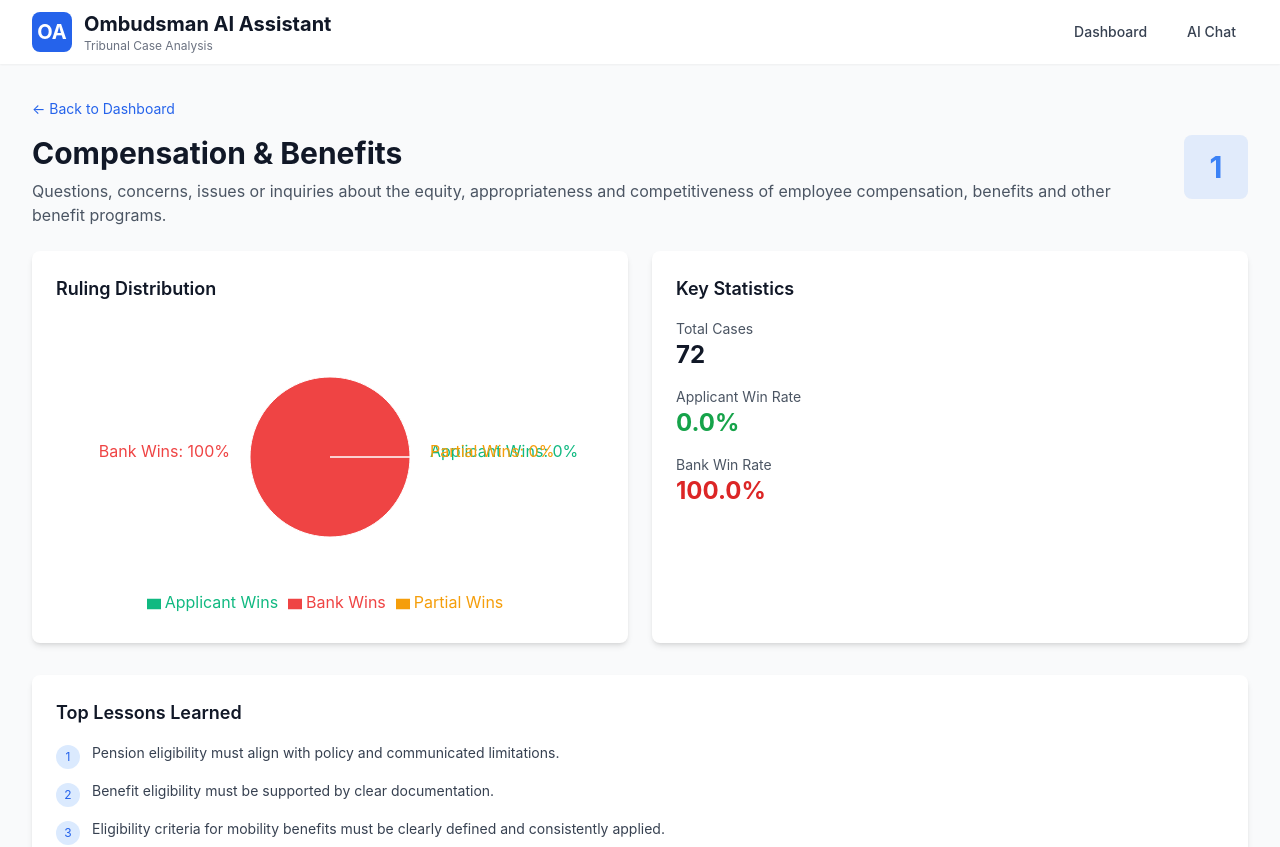
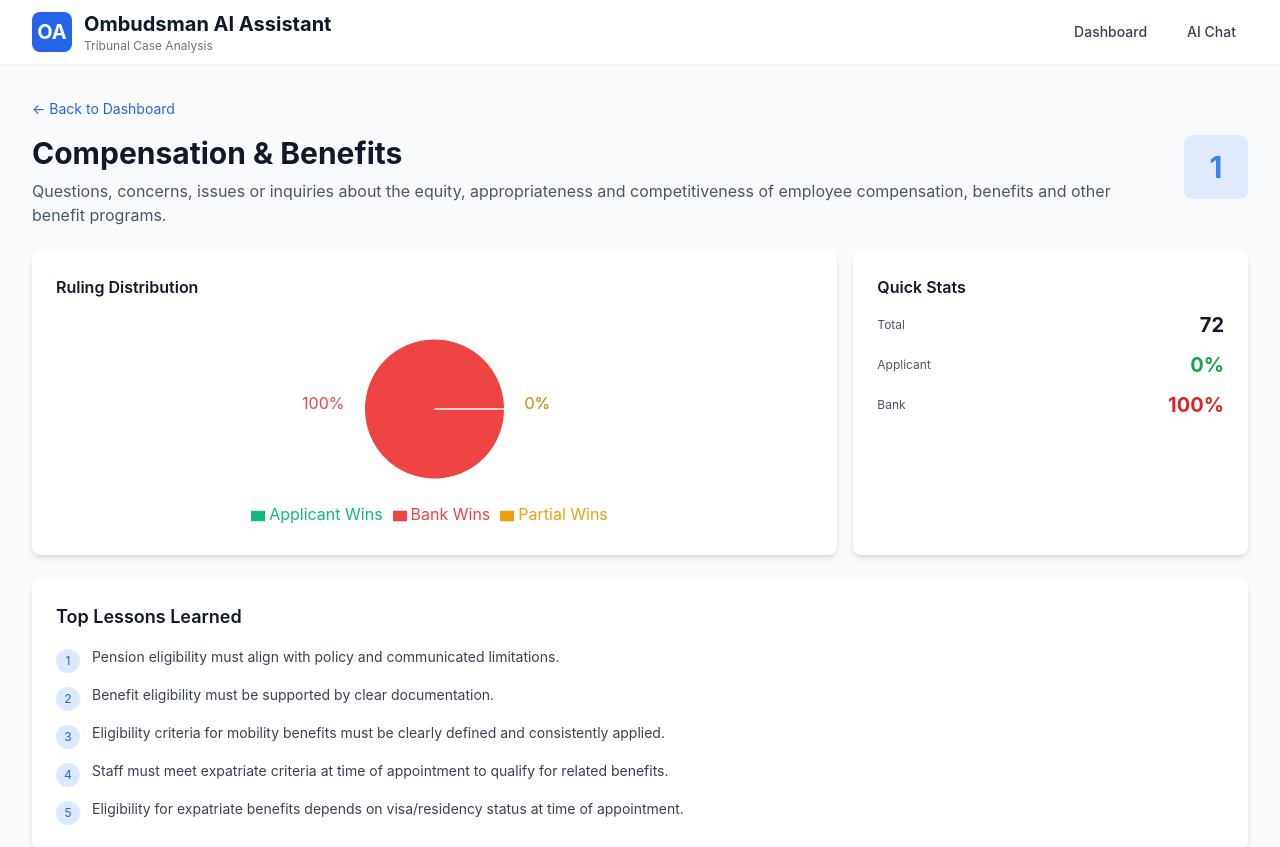
Before and after one commit to Faduma2025/Ombudsman-AI-Assistant, a React (Vite) app: page /category/1 in a window 1280 px wide. Shown: the top 847 px of the page. Built offline with nearby package versions, Linux system fonts and the light colour scheme.

Commit message:
Make category detail stats more compact and user-friendly

```diff
--- a/src/pages/CategoryDetail.tsx
+++ b/src/pages/CategoryDetail.tsx
@@ -70,20 +70,20 @@ export const CategoryDetail: React.FC = () => {
         </div>
       </div>
 
-      <div className="grid grid-cols-1 md:grid-cols-2 gap-6 mb-8">
-        <Card>
-          <h3 className="text-lg font-semibold text-gray-900 dark:text-white mb-4">
+      <div className="grid grid-cols-1 md:grid-cols-3 gap-4 mb-6">
+        <Card className="md:col-span-2">
+          <h3 className="text-base font-semibold text-gray-900 dark:text-white mb-3">
             Ruling Distribution
           </h3>
-          <ResponsiveContainer width="100%" height={300}>
+          <ResponsiveContainer width="100%" height={220}>
             <PieChart>
               <Pie
                 data={pieData}
                 cx="50%"
                 cy="50%"
                 labelLine={false}
-                label={({ name, percent }) => `${name}: ${(percent * 100).toFixed(0)}%`}
-                outerRadius={80}
+                label={({ name, percent }) => `${(percent * 100).toFixed(0)}%`}
+                outerRadius={70}
                 fill="#8884d8"
                 dataKey="value"
               >
@@ -98,24 +98,24 @@ export const CategoryDetail: React.FC = () => {
         </Card>
 
         <Card>
-          <h3 className="text-lg font-semibold text-gray-900 dark:text-white mb-4">
-            Key Statistics
+          <h3 className="text-base font-semibold text-gray-900 dark:text-white mb-3">
+            Quick Stats
           </h3>
-          <div className="space-y-4">
-            <div>
-              <p className="text-sm text-gray-600 dark:text-gray-400">Total Cases</p>
-              <p className="text-2xl font-bold text-gray-900 dark:text-white">{stats.totalCases}</p>
+          <div className="space-y-3">
+            <div className="flex justify-between items-center">
+              <p className="text-xs text-gray-600 dark:text-gray-400">Total</p>
+              <p className="text-xl font-bold text-gray-900 dark:text-white">{stats.totalCases}</p>
             </div>
-            <div>
-              <p className="text-sm text-gray-600 dark:text-gray-400">Applicant Win Rate</p>
-              <p className="text-2xl font-bold text-green-600">
-                {stats.totalCases > 0 ? ((stats.applicantWins + stats.partialWins) / stats.totalCases * 100).toFixed(1) : 0}%
+            <div className="flex justify-between items-center">
+              <p className="text-xs text-gray-600 dark:text-gray-400">Applicant</p>
+              <p className="text-xl font-bold text-green-600">
+                {stats.totalCases > 0 ? ((stats.applicantWins + stats.partialWins) / stats.totalCases * 100).toFixed(0) : 0}%
               </p>
             </div>
-            <div>
-              <p className="text-sm text-gray-600 dark:text-gray-400">Bank Win Rate</p>
-              <p className="text-2xl font-bold text-red-600">
-                {stats.totalCases > 0 ? (stats.bankWins / stats.totalCases * 100).toFixed(1) : 0}%
+            <div className="flex justify-between items-center">
+              <p className="text-xs text-gray-600 dark:text-gray-400">Bank</p>
+              <p className="text-xl font-bold text-red-600">
+                {stats.totalCases > 0 ? (stats.bankWins / stats.totalCases * 100).toFixed(0) : 0}%
               </p>
             </div>
           </div>
```
